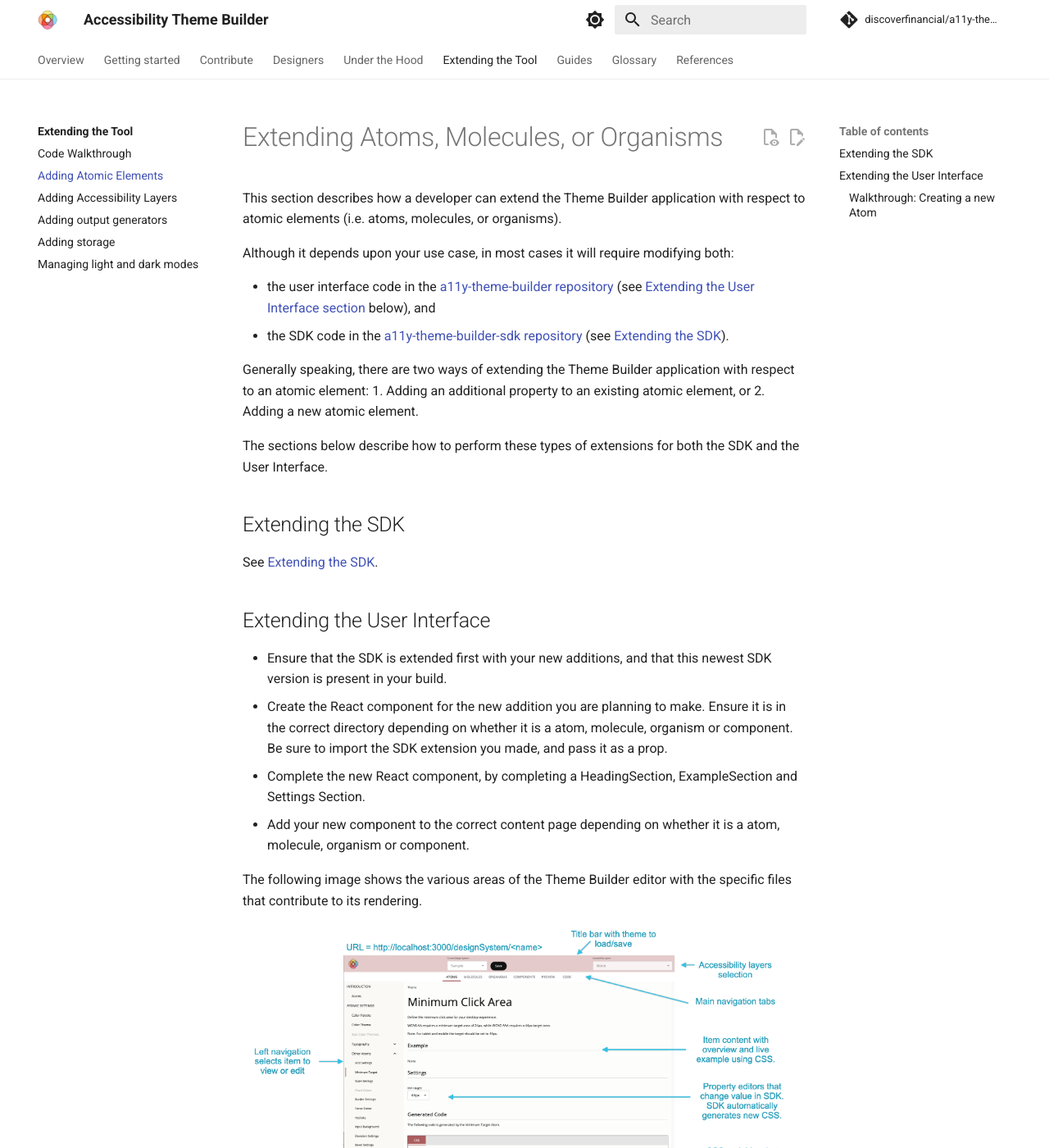
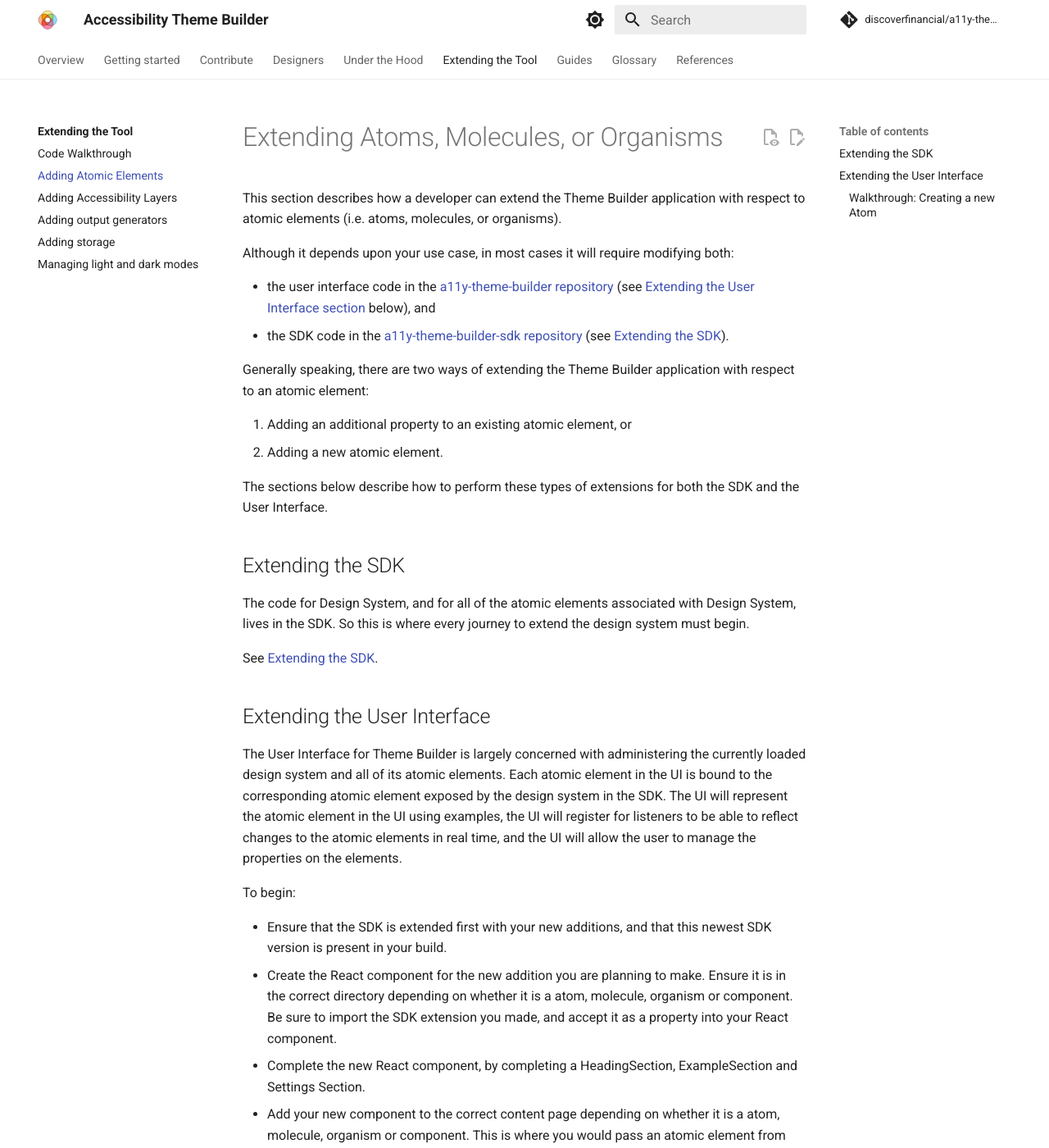
Before and after one commit to finos/a11y-theme-builder, an MkDocs documentation site: the page built from docs/developers/add-atomic-elements.md, in a window 1280 px wide and 1400 px high. Shown: the whole window at 82% size. Built offline with MkDocs 1.6.1 and Material for MkDocs 9.7.7, drawn with Linux system fonts in a browser that asks for light colours; comment, search, counter and statistics services are not loaded; some of the changed text lies outside the part shown.

Commit message:
discoverfinancial/a11y-theme-builder#337: finished the code walkthough, starting the extending the code section

```diff
--- a/docs/developers/add-atomic-elements.md
+++ b/docs/developers/add-atomic-elements.md
@@ -8,6 +8,7 @@
 * the SDK code in the [a11y-theme-builder-sdk repository](https://github.com/discoverfinancial/a11y-theme-builder-sdk) (see [Extending the SDK](#extending-the-sdk)).
 
 Generally speaking, there are two ways of extending the Theme Builder application with respect to an atomic element:
+
 1. Adding an additional property to an existing atomic element, or
 2. Adding a new atomic element.
 
@@ -15,42 +16,51 @@
 
 ## Extending the SDK
 
+The code for Design System, and for all of the atomic elements associated with Design System, lives in the SDK.  So this is where every journey to extend the design system must begin.
+
 See [Extending the SDK](https://github.com/discoverfinancial/a11y-theme-builder-sdk/blob/main/DEV-GUIDE.md#extending-the-sdk).
 
 ## Extending the User Interface
 
+The User Interface for Theme Builder is largely concerned with administering the currently loaded design system and all of its atomic elements.  Each atomic element in the UI is bound to the corresponding atomic element exposed by the design system in the SDK.  The UI will represent the atomic element in the UI using examples, the UI will register for listeners to be able to reflect changes to the atomic elements in real time, and the UI will allow the user to manage the properties on the elements.
+
+To begin:
+
 * Ensure that the SDK is extended first with your new additions, and that this newest SDK version is present in your build.
-* Create the React component for the new addition you are planning to make. Ensure it is in the correct directory depending on whether it is a atom, molecule, organism or component.  Be sure to import the SDK extension you made, and pass it as a prop.
+* Create the React component for the new addition you are planning to make. Ensure it is in the correct directory depending on whether it is a atom, molecule, organism or component.  Be sure to import the SDK extension you made, and accept it as a property into your React component.
 * Complete the new React component, by completing a HeadingSection, ExampleSection and Settings Section.
-* Add your new component to the correct content page depending on whether it is a atom, molecule, organism or component.
+* Add your new component to the correct content page depending on whether it is a atom, molecule, organism or component.  This is where you would pass an atomic element from the design system to a new React component.
 
 The following image shows the various areas of the Theme Builder editor with the specific files that contribute to its rendering.
 
 ![theme-builder-ui](../_images/theme-builder-ui.png)
 
-* [DesignSystemPage.tsx](https://github.com/discoverfinancial/a11y-theme-builder/blob/main/code/src/ui/src/pages/DesignSystemPage.tsx): The design system page
-* [DesignSystemTitleBar.tsx](https://github.com/discoverfinancial/a11y-theme-builder/blob/main/code/src/ui/src/components/DesignSystemTitleBar.tsx): Title bar with save button and accessibility layers
+* [DesignSystemPage.tsx](https://github.com/discoverfinancial/a11y-theme-builder/blob/main/code/src/ui/src/pages/DesignSystemPage.tsx): The design system page.  Contains the title area, the horizontal tabs at the top of the page and the content space below the tabs.
+* [DesignSystemTitleBar.tsx](https://github.com/discoverfinancial/a11y-theme-builder/blob/main/code/src/ui/src/components/DesignSystemTitleBar.tsx): Title bar area at the top of the page containing the save button and accessibility layers
 * [AccessibilityLayersButton.tsx](https://github.com/discoverfinancial/a11y-theme-builder/blob/main/code/src/ui/src/components/AccessibilityLayersButton.tsx): Accessibility layers selection dropdown
-* [code/src/ui/src/pages/content](https://github.com/discoverfinancial/a11y-theme-builder/tree/main/code/src/ui/src/pages/content): Renders the main navigation tabs
-  * [AtomContent.tsx](https://github.com/discoverfinancial/a11y-theme-builder/blob/main/code/src/ui/src/pages/content/atoms/AtomContent.tsx): Renders all atoms
-  * [MoleculeContent.tsx](https://github.com/discoverfinancial/a11y-theme-builder/blob/main/code/src/ui/src/pages/content/molecules/MoleculeContent.tsx): Renders all molecules
-  * [OrganismContent.tsx](https://github.com/discoverfinancial/a11y-theme-builder/blob/main/code/src/ui/src/pages/content/organisms/OrganismContent.tsx): Renders all atoms
-  * [ComponentsContent.tsx](https://github.com/discoverfinancial/a11y-theme-builder/blob/main/code/src/ui/src/pages/content/components/ComponentsContent.tsx): Renders all components
-  * [PreviewContent.tsx](https://github.com/discoverfinancial/a11y-theme-builder/blob/main/code/src/ui/src/pages/content/preview/PreviewContent.tsx): Renders preview content
-  * [CodeContent.tsx](https://github.com/discoverfinancial/a11y-theme-builder/blob/main/code/src/ui/src/pages/content/code/CodeContent.tsx): Renders code content
-* [LeftNavTabs.tsx](https://github.com/discoverfinancial/a11y-theme-builder/blob/main/code/src/ui/src/components/LeftNavTabs.tsx): Each main tab content has a left navigation list that uses the LeftNavTabs component
+* [code/src/ui/src/pages/content](https://github.com/discoverfinancial/a11y-theme-builder/tree/main/code/src/ui/src/pages/content): Location of the content pages for the main horizontal navigation tabs.  The atomic elements in the design system are bound to their UI components in the following pages.
+    * [AtomContent.tsx](https://github.com/discoverfinancial/a11y-theme-builder/blob/main/  code/src/ui/src/pages/content/atoms/AtomContent.tsx): Renders all atoms.  Contains the left nav bar and content area for the Atoms tab.
+    * [MoleculeContent.tsx](https://github.com/discoverfinancial/a11y-theme-builder/blob/main/code/src/ui/src/pages/content/molecules/MoleculeContent.tsx): Renders all molecules.  Contains the left nav bar and content area for the Molecules tab.
+    * [OrganismContent.tsx](https://github.com/discoverfinancial/a11y-theme-builder/blob/main/code/src/ui/src/pages/content/organisms/OrganismContent.tsx): Renders all organisms.  Contains the left nav bar and content area for the Organisms tab.
+    * [ComponentsContent.tsx](https://github.com/discoverfinancial/a11y-theme-builder/blob/main/code/src/ui/src/pages/content/components/ComponentsContent.tsx): Renders all  components.  Contains the left nav bar and content area for the Components tab.
+    * [PreviewContent.tsx](https://github.com/discoverfinancial/a11y-theme-builder/blob/main/code/src/ui/src/pages/content/preview/PreviewContent.tsx): Renders preview content.  Contains the left nav bar and content area for the Preview tab.
+    * [CodeContent.tsx](https://github.com/discoverfinancial/a11y-theme-builder/blob/main/code/src/ui/src/pages/content/code/CodeContent.tsx): Renders code content.  Contains the left nav bar and content area for the Code tab.
+* [LeftNavTabs.tsx](https://github.com/discoverfinancial/a11y-theme-builder/blob/main/code/src/ui/src/components/LeftNavTabs.tsx): Each main tab content area has a left navigation list that uses the LeftNavTabs component
 * [code/src/ui/src/pages/atoms](https://github.com/discoverfinancial/a11y-theme-builder/tree/main/code/src/ui/src/pages/atoms): Location for all atoms
 * [code/src/ui/src/pages/molecules](https://github.com/discoverfinancial/a11y-theme-builder/tree/main/code/src/ui/src/pages/molecules): Location for all molecules
 * [code/src/ui/src/pages/organisms](https://github.com/discoverfinancial/a11y-theme-builder/tree/main/code/src/ui/src/pages/organisms): Location for all organisms
 * [code/src/ui/src/pages/components](https://github.com/discoverfinancial/a11y-theme-builder/tree/main/code/src/ui/src/pages/components): Location for all components
-* [code/src/ui/src/components/editors](https://github.com/discoverfinancial/a11y-theme-builder/tree/main/code/src/ui/src/components/editors): Property editors used by atoms, molecules and organisms
-* Sections for rendered atoms, molecules, organisms and components
-  * [HeadingSection.tsx](https://github.com/discoverfinancial/a11y-theme-builder/blob/main/code/src/ui/src/pages/content/HeadingSection.tsx): Heading section with title and description
+* [code/src/ui/src/components/editors](https://github.com/discoverfinancial/a11y-theme-builder/tree/main/code/src/ui/src/components/editors): Property editors used by atoms, molecules and organisms.
+    * [code/src/ui/src/components](https://github.com/discoverfinancial/a11y-theme-builder/tree/main/code/src/ui/src/components): Some color-based property editors used to create the default Color Theme and the Components color swatches are located here.
+
+The pages for all atoms, molecules, organisms and components share a similar layout.  This was achieved by utilizing the following components on each page.
+
+  * [HeadingSection.tsx](https://github.com/discoverfinancial/a11y-theme-builder/blob/main/code/src/ui/src/pages/content/HeadingSection.tsx): Heading section with title and  description
   * [ExampleSection.tsx](https://github.com/discoverfinancial/a11y-theme-builder/blob/main/code/src/ui/src/pages/content/ExampleSection.tsx): Example section
-    * [LightModeSection.tsx](https://github.com/discoverfinancial/a11y-theme-builder/blob/main/code/src/ui/src/pages/content/LightModeSection.tsx): Light mode section used to show rendering for light mode
-    * [DarkModeSection.tsx](https://github.com/discoverfinancial/a11y-theme-builder/blob/main/code/src/ui/src/pages/content/DarkModeSection.tsx): Dark mode section used to show rendering for dark mode
+    * [LightModeSection.tsx](https://github.com/discoverfinancial/a11y-theme-builder/blob/main/code/src/ui/src/pages/content/LightModeSection.tsx): Light mode section used to  show rendering for light mode
+    * [DarkModeSection.tsx](https://github.com/discoverfinancial/a11y-theme-builder/blob/main/code/src/ui/src/pages/content/DarkModeSection.tsx): Dark mode section used to show  rendering for dark mode
   * [SettingsSection.tsx](https://github.com/discoverfinancial/a11y-theme-builder/blob/main/code/src/ui/src/pages/content/SettingsSection.tsx): Settings section that contains the property editors
-  * [GeneratedCodeSection.tsx](https://github.com/discoverfinancial/a11y-theme-builder/blob/main/code/src/ui/src/pages/content/GeneratedCodeSection.tsx): Code section that shows the CSS variables set by the item and their real-time value
+  * [GeneratedCodeSection.tsx](https://github.com/discoverfinancial/a11y-theme-builder/blob/  main/code/src/ui/src/pages/content/GeneratedCodeSection.tsx): Used by Atom, Molecule and Organism pages.  It is a code section that displays the CSS variables managed by the atomic element (atom, molecule or organism) bound to a given page and each variable's real-time value
 
 ### Walkthrough: Creating a new Atom
 
```
Also changed, not shown: docs/architecture/app-api.md (+2 -2 lines), docs/architecture/base-services.md (+22 -19 lines), docs/developers/code-walkthrough.md (+2 -1 lines).
